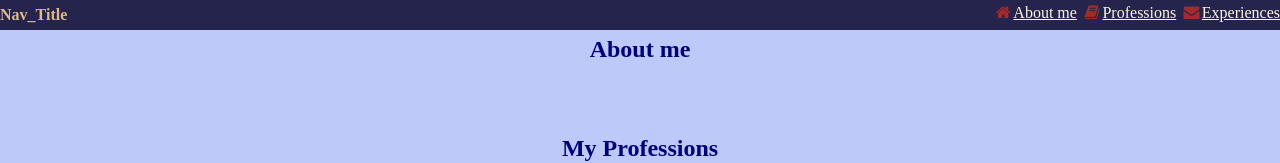
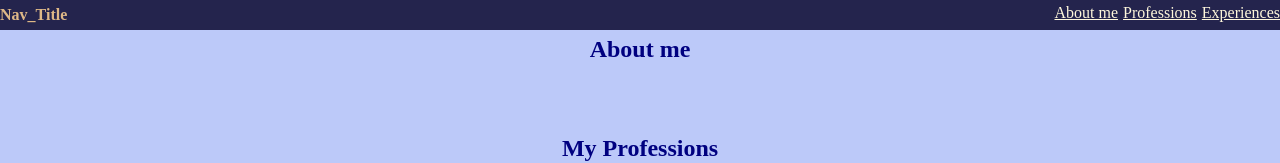
Before and after one commit to TrailOshell/TrailOshell.github.io, a plain HTML site: page index.html in a window 1280 px wide. Shown: the top 163 px of the page. Drawn offline with Linux system fonts and the light colour scheme.

Commit message:
remove nav icons

```diff
--- a/index.html
+++ b/index.html
@@ -16,9 +16,9 @@
 			<b>Nav_Title</b>
 		</div>
 		<ul>
-			<li><i class="fa fa-fw fa-home"></i><a href="#Section_1">About me</a></li>
-			<li><i class="fa fa-fw fa-book"></i><a href="#Section_2">Professions</a></li>
-			<li><i class="fa fa-fw fa-envelope"></i><a href="#Section_3">Experiences</a></li>
+			<li><a href="#Section_1">About me</a></li>
+			<li><a href="#Section_2">Professions</a></li>
+			<li><a href="#Section_3">Experiences</a></li>
 		</ul>
 	</nav>
 
```
